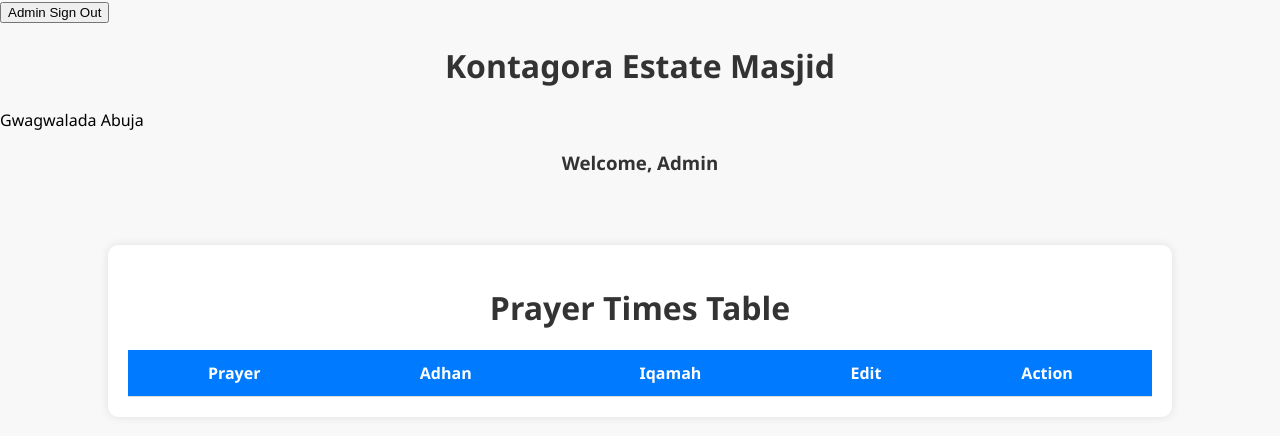
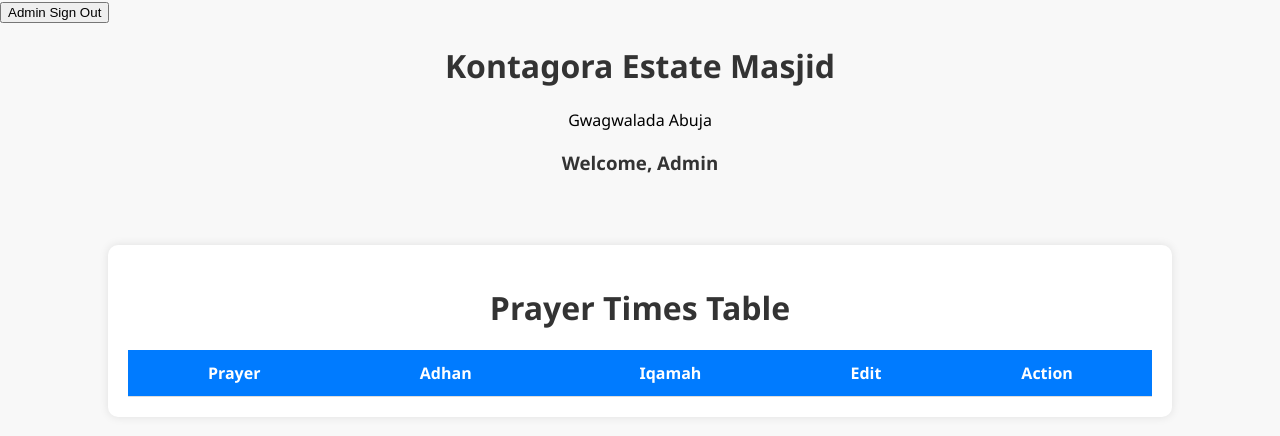
Before and after one commit to Abubakar-1/Prayer-Times-for-My-Estate-Mosque, a plain HTML site: page admin.html in a window 1280 px wide. Drawn offline with nearby package versions, Linux system fonts and the light colour scheme; no server answers.

Commit message:
centered gwags

```diff
--- a/admin.html
+++ b/admin.html
@@ -15,7 +15,7 @@
       <button id="signOutBtn">Admin Sign Out</button>
     </div>
     <h1>Kontagora Estate Masjid</h1>
-    <p>Gwagwalada Abuja</p>
+    <center><p>Gwagwalada Abuja</p></center>
     <h3>Welcome, Admin</h3>
     <div class="container">
       <h1>Prayer Times Table</h1>
```
Also changed, not shown: index.html (+1 -1 lines).
